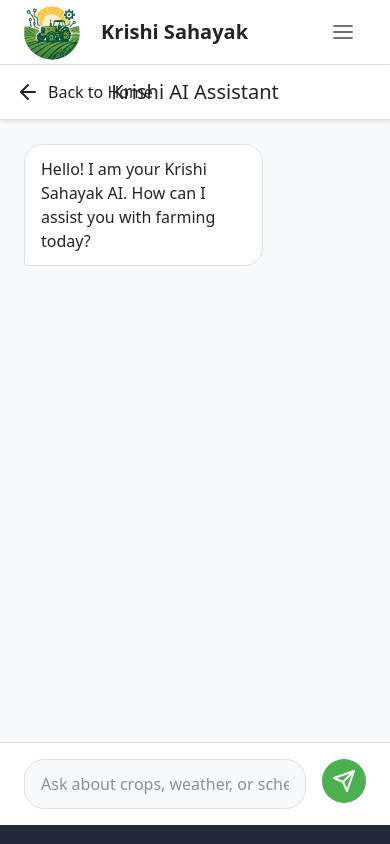
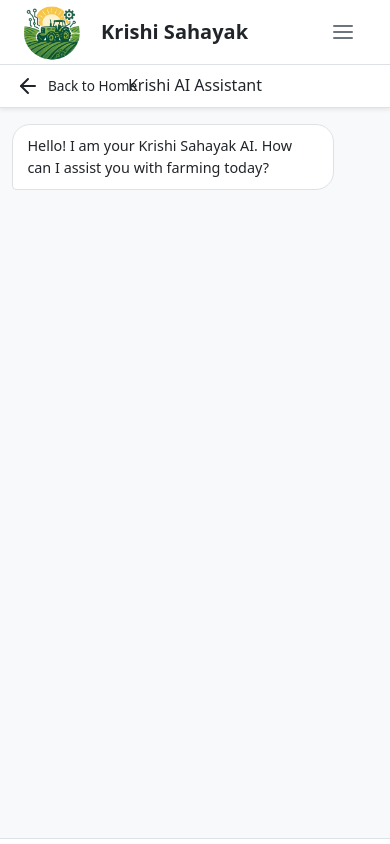
Before and after one commit to Gajanand-Yadav/Krishi_Sahayak, a React (Vite) app: page /chatbot in a window 390 px wide. Shown: the top 844 px of the page. Built offline with nearby package versions, Linux system fonts and the light colour scheme.

Commit message:
Enhance mobile responsiveness for chatbot component
Implemented mobile responsiveness improvements for the chatbot interface, including flexbox adjustments and media queries for various screen sizes.

```diff
--- a/src/components/Chatbot.css
+++ b/src/components/Chatbot.css
@@ -115,3 +115,102 @@
 .chat-input-form button:hover {
   background-color: var(--primary-color-dark); /* Using a variable is more consistent */
 }
+/* ============================================================
+   CHATBOT – Mobile responsiveness improvements
+   ============================================================ */
+
+/* Base fix: use flex column so input is always pinned at bottom */
+.chatbot-wrapper {
+    display: flex;
+    flex-direction: column;
+    height: 100%;
+}
+
+.chatbot-page {
+    display: flex;
+    flex-direction: column;
+    /* Use small-viewport height so the page never overflows when
+       the mobile browser address bar is visible */
+    height: 100svh;        /* svh = small viewport height – best for mobile */
+    height: 100dvh;        /* dvh = dynamic (adjusts when browser bar hides) */
+    /* fallback for browsers without svh/dvh */
+    height: calc(var(--vh, 1vh) * 100);
+    max-height: -webkit-fill-available; /* iOS Safari fallback */
+    overflow: hidden;      /* prevent the page itself from scrolling */
+}
+
+/* chat-messages fills all remaining space and scrolls internally */
+.chat-messages {
+    flex: 1 1 0;
+    min-height: 0;         /* critical – without this flex won't shrink */
+    overflow-y: auto;
+}
+
+/* input bar never shrinks */
+.chat-input-form {
+    flex-shrink: 0;
+}
+
+@media (max-width: 768px) {
+    .chatbot-wrapper {
+        width: 100%;
+        padding: 0;
+    }
+
+    .chatbot-header {
+        padding: 0.75rem 1rem;
+        flex-shrink: 0;
+    }
+
+    .chatbot-header h1 {
+        font-size: 1rem;
+    }
+
+    .back-button {
+        font-size: 0.85rem;
+    }
+
+    .chat-messages {
+        padding: 1rem 0.75rem;
+        gap: 0.75rem;
+    }
+
+    .message-bubble {
+        max-width: 88%;
+        font-size: 0.9rem;
+        padding: 0.65rem 0.9rem;
+    }
+
+    .chat-input-form {
+        padding: 0.75rem;
+        /* lift above iPhone home indicator */
+        padding-bottom: max(0.75rem, env(safe-area-inset-bottom));
+    }
+
+    .chat-input-form form {
+        gap: 0.5rem;
+    }
+
+    .chat-input-form input {
+        font-size: 0.95rem;
+        padding: 0.65rem 0.85rem;
+    }
+
+    .chat-input-form button {
+        width: 40px;
+        height: 40px;
+        flex-shrink: 0;
+    }
+}
+
+/* Extra small screens */
+@media (max-width: 360px) {
+    .message-bubble {
+        max-width: 95%;
+        font-size: 0.85rem;
+    }
+
+    .chatbot-header h1 {
+        font-size: 0.9rem;
+    }
+}
```
